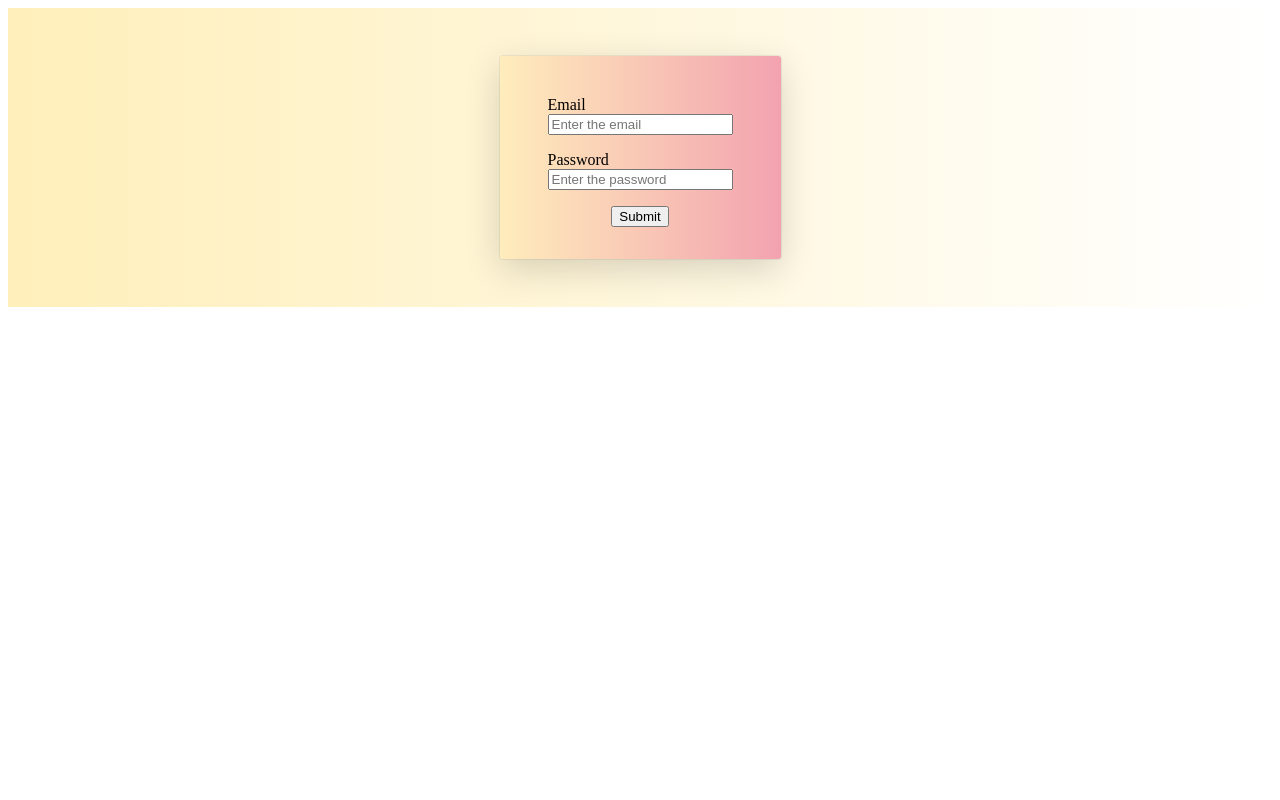
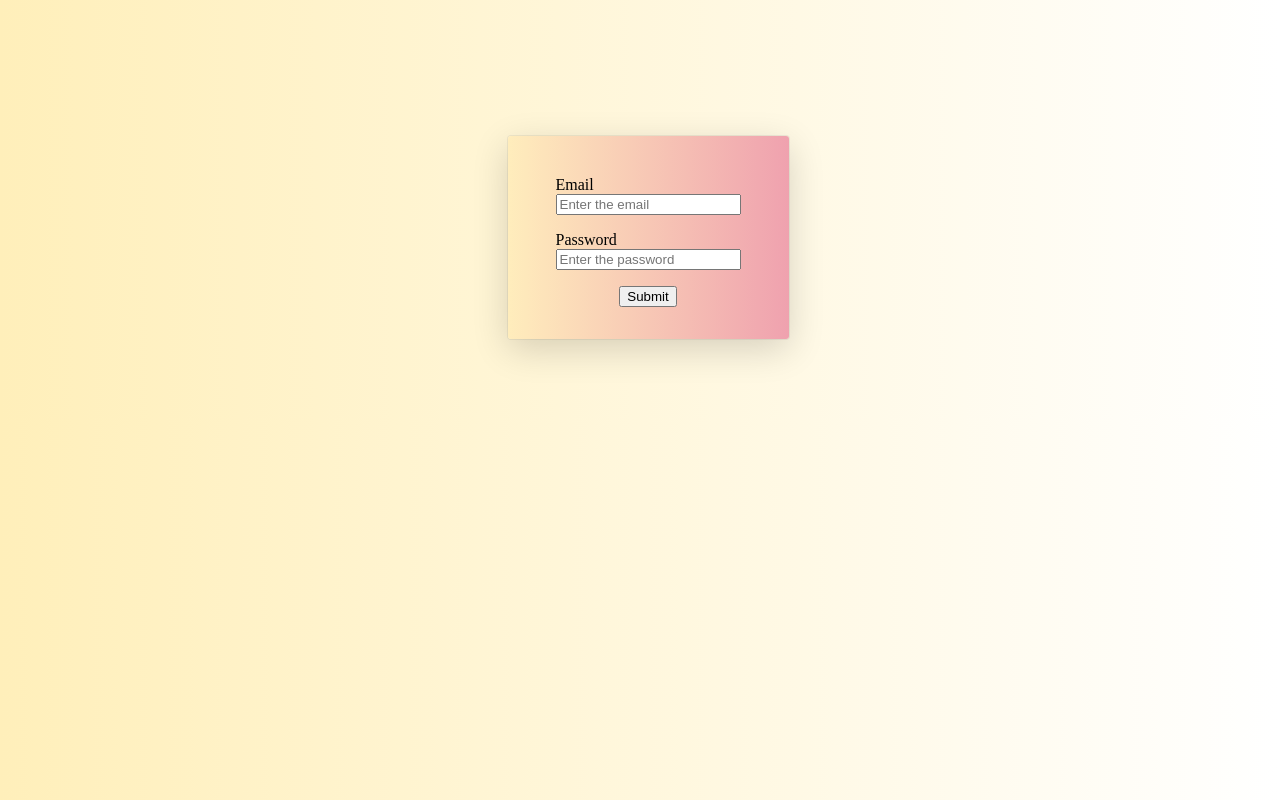
Before and after one commit to dhruv2981/Sign-in-form-async-await-, a plain HTML site: page index.html in a window 1280 px wide. Drawn offline with Linux system fonts and the light colour scheme.

Commit message:
third commit

```diff
--- a/style.css
+++ b/style.css
@@ -1,23 +1,33 @@
+body{
+  background-image: linear-gradient(to right, #ffefba, #ffffff);
+  width:100%;
+  height:100%;
+
+}
 .outer {
     display: flex;
 
     justify-content: center;
+    align-items:center;
     /* background-color: linear-gradient(to right, #ffefba,#ffffff); */
-  background-image: linear-gradient(to right, #ffefba, #ffffff);
+
     margin-bottom: 2rem;
-  padding: 3rem 0rem 3rem 0rem;
+    padding: 8rem 0rem 3rem 0rem;
+
+
   }
   .wrapper {
     display: flex;
     flex-direction: column;
     align-items: center;
+    justify-content:center;
 
     padding: 1.5rem 3rem 2rem 3rem;
     border-radius: 3px;
     background-image: linear-gradient(
       to left,
 
-    #f196a8df,
+      #ed95a7df,
       #ffedbc
     );
     width: max-content;
```
Lines whose indentation alone changed are shown as unchanged.
